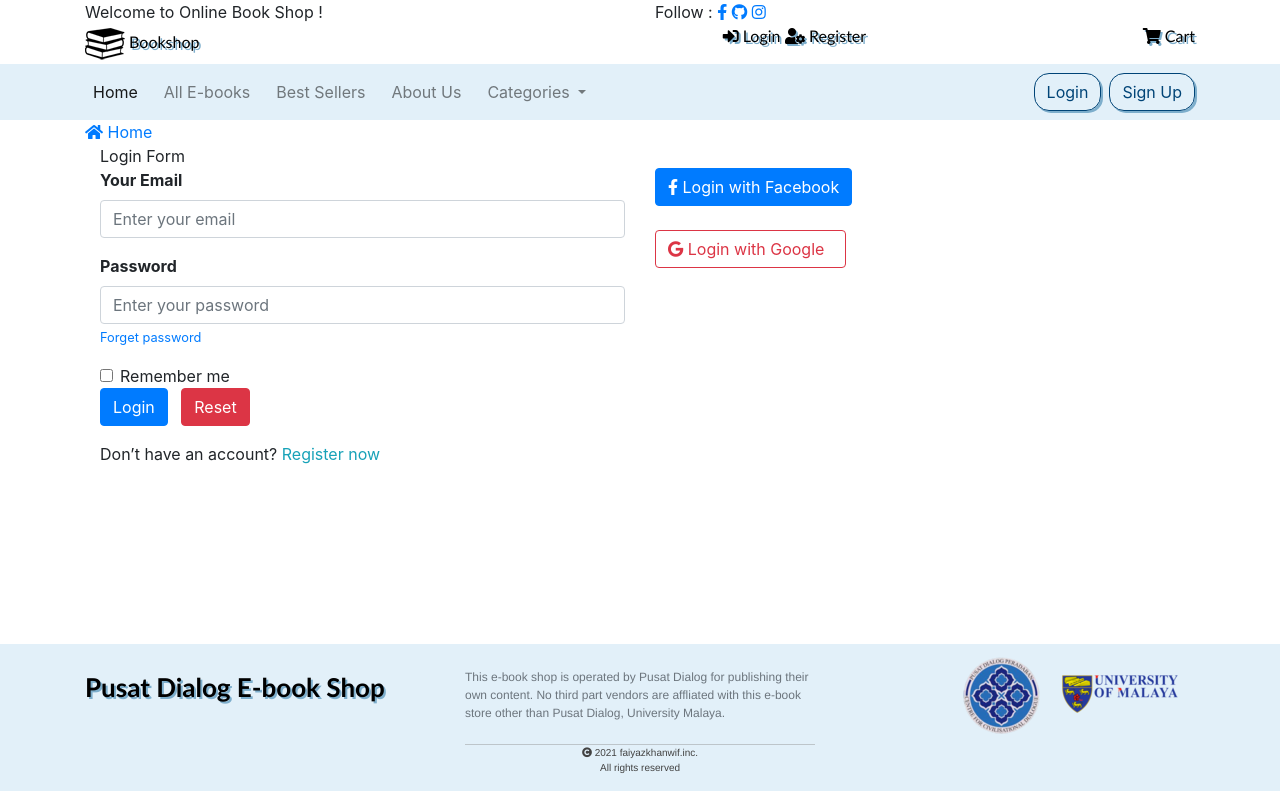
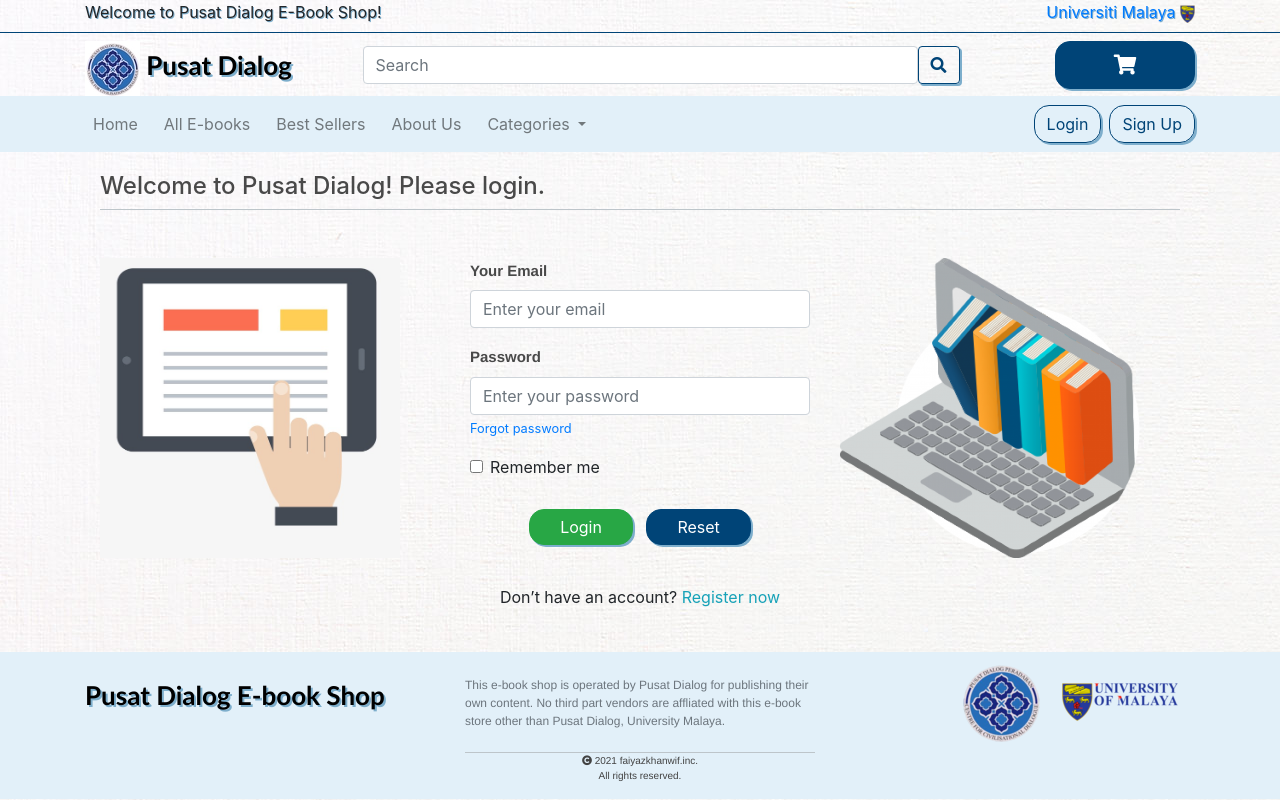
Before and after one commit to faiyazkhanwif/PusatDialog-Ebookstore, a CodeIgniter app: page /PusatDialog-Ebookstore/users/login in a window 1280 px wide. Run offline with CodeIgniter, Linux system fonts and the light colour scheme; data that the repository does not hold is empty; some libraries are stand-ins or nearby versions.

Commit message:
Login page added

```diff
--- a/application/views/include/footer.php
+++ b/application/views/include/footer.php
@@ -34,7 +34,7 @@
             </div>
             <div class="col-md-4">
                 <div class="copy-right">
-                    <p><i class="fas fa-copyright"></i> 2021 faiyazkhanwif.inc. <br>All rights reserved</p>
+                    <p><i class="fas fa-copyright"></i> 2021 faiyazkhanwif.inc. <br>All rights reserved.</p>
                 </div>
             </div>
             <div class="col-md-4">
--- a/application/views/include/menu.php
+++ b/application/views/include/menu.php
@@ -7,8 +7,8 @@
             <div class="container">
                 <div class="collapse navbar-collapse" id="navbarNavDropdown">
                     <ul class="navbar-nav mr-auto mt-2 mt-lg-0">
-                        <li class="nav-item active" style="margin-right: 10px;">
-                            <a class="nav-link" href="">Home</a>
+                        <li class="nav-item" style="margin-right: 10px;">
+                            <a class="nav-link" href="<?= base_url()?>home">Home</a>
                         </li>
                         <li class="nav-item" style="margin-right: 10px;">
                             <a class="nav-link" href="#">All E-books</a>
--- a/application/views/layouts/user_layout.php
+++ b/application/views/layouts/user_layout.php
@@ -10,97 +10,76 @@ defined('BASEPATH') OR exit('No direct script access allowed');
     <meta charset="utf-8">
     <meta name="viewport" content="width=device-width, initial-scale=1, shrink-to-fit=no">
 
+    <!-- jQuery library -->
+    <script src="https://ajax.googleapis.com/ajax/libs/jquery/3.5.1/jquery.min.js"></script>
     <!--==== CSS =====-->
 
     <!-- Bootstrap css -->
-    <link rel="stylesheet" type="text/css" href="<?= base_url('tool/css/bootstrap.min.css'); ?>">
+    <link rel="stylesheet" type="text/css" href="<?= base_url('resource/css/bootstrap.min.css'); ?>">
     <!-- Font-awesome css -->
-    <link rel="stylesheet" type="text/css" href="<?= base_url('tool/css/all.css'); ?>">
-    <!-- Owl-carousel css -->
-    <link rel="stylesheet" type="text/css" href="<?= base_url('tool/css/owl.carousel.min.css'); ?>">
+    <link rel="stylesheet" type="text/css" href="<?= base_url('resource/css/all.css'); ?>">
     <!-- My css -->
-    <link rel="stylesheet" type="text/css" href="<?= base_url('tool/css/style.css'); ?>">
+    <link rel="stylesheet" type="text/css" href="<?= base_url('resource/css/style.css'); ?>">
 
-    <!-- jQuery min js -->
-    <script type="text/javascript" src="<?= base_url('tool/js/jquery-3.2.1.slim.min.js'); ?>"></script>
-
-    <title>Bookshop | User pages</title>
-    <link rel="shortcut icon" type="image/png" href="<?= base_url('tool/img/favicon.png'); ?>">
+    <title>Login</title>
+    <link rel="shortcut icon" type="image/png" href="<?= base_url('resource/img/pdialogsmall.png'); ?>">
 </head>
 
 <body>
     <!--=========== Header area =============-->
-    <div class="header-area">
-        <div class="hearder-top">
+    <header>
+        <div class="header-top">
             <div class="container">
                 <div class="row">
                     <div class="col-md-6">
-                        <div class="welcome-tx">Welcome to Online Book Shop !</div>
+                        <div class="welcome-tx">Welcome to Pusat Dialog E-Book Shop!</div>
                     </div>
                     <div class="col-md-6">
-                        <div class="social-icon">
-                            <span>Follow : </span>
-                            <a href="#" title="Facebook"><i class="fab fa-facebook-f"></i></a>
-                            <a href="#" title="Github"><i class="fab fa-github"></i></a>
-                            <a href="#" title="Instagram"><i class="fab fa-instagram"></i></a>
+                        <span>
+                            <div class="smallintroicons">
+                                <a href="https://um.edu.my/" title="Universiti Malaya">Universiti Malaya</i></a>
+                                <a class = "umlogo" href="https://um.edu.my/" title="Universiti Malaya"><img src="<?= base_url('resource/img/umsmall.png');?>"></i></a>
+                            </div>
+                        </span>
+                    </div>
+                </div>
+            </div>
+        </div>
+        <div class="header-top-hr">
+            <hr>
+        </div>
+        <div class="header-mid">
+            <div class="container">
+                <div class="row no-gutters">
+                    <div class="col-3">
+                        <div class="main-title">
+                            <a href=""><span><img src="<?= base_url('resource/img/pdialogsmall.jpg');?>"> Pusat Dialog</span></a>
+                        </div>
+                    </div>
+                    <div class="col-6">
+                        <div class="search-field">
+                            <input type="text" name="search_book" class="form-control" placeholder="Search">
+                        </div>
+                    </div>
+                    <div class="col">
+                        <div class="search-button">
+                            <button class="btn btn-outline-info btn-rounded waves-effect" type="submit"><i class="fas fa-search"></i></button>
+                        </div>
+                    </div>
+                    <div class="col">
+                        <div class="ic-cart">
+                            <button class="btn btn-outline-info btn-lg btn-rounded waves-effect " type="submit"><i class="fas fa-shopping-cart"></i></button>
                         </div>
                     </div>
                 </div>
             </div>
         </div>
-        <div class="header-mid">
-            <div class="container">
-                <div class="row">
-                    <div class="col-md-5">
-                        <div class="logo">
-                            <div class="lname"><a href="<?= base_url()?>home"><span><img src="<?= base_url('tool/img/favicon.png')?>"> Bookshop</span></a></div>
-                        </div>
-                    </div>
-                    <div class="col-md-7">
-                        <div class="row">
-                            <div class="col-md-9 text-center">
-                            <?php if($this->session->userdata('logged_in') == FALSE): ?>
-
-                                <a href="<?= base_url()?>users/login" class="btn-login"><i class="fas fa-sign-in-alt"></i> Login</a>
-                                <a href="<?= base_url()?>users/registration" class="btn-login"><i class="fas fa-user-cog"></i> Register</a>
-
-                            <?php else: ?>
-
-                            <div class="admin-search">
-                                <?= form_open('users/search', ['id'=>'user-search'])?>
-                                    <input type="text" name="search_book" class="form-control" placeholder="Search any book">
-                                    <button type="submit"><i class="fas fa-search"></i></button>
-                              <?= form_close()?>
-                            </div>
-
-                            <?php endif; ?>
-                            </div>
-                            <div class="col-md-3">
-                                <div class="ic-cart"><a href="<?= base_url()?>cart"><i class="fas fa-shopping-cart"></i> Cart</a></div>
-                                <!--=== cart item count ===-->
-                                <?php if($this->cart->contents()): ?>
-                                <div class="cart-count">
-                                    <div><?php $rows = count($this->cart->contents());
-                                    print $rows; ?></div>
-                                </div>
-                                <?php endif; ?>
-                            </div>
-                        </div>
-                    </div>
-                </div>
-            </div>
-        </div>
-        <!--============ Menu Area =============-->
+        <!--========== Menu Area =========-->
         <div>
             <?php $this->load->view('include/menu'); ?>
         </div>
     </div>
-    <!-- ========== single header ==========-->
-    <div class="single-header-u">
-        <div class="container">
-            <span><a href="<?= base_url()?>home"><i class="fas fa-home"></i> Home</a></span>
-        </div>
-    </div>
+</header>
 <!--============ Content-area ===========-->
 <div class="container">
     <div class="row">
--- a/application/views/users/login.php
+++ b/application/views/users/login.php
@@ -21,22 +21,28 @@
 <div class="login-form-area">
     <div class="container">
         <div class="login-form">
-            <div class="form-header">Login Form</div>
+            <div class="form-header section-title" style="padding-top: 20px; border-bottom: .2px solid #BDC5CA;"><h4>Welcome to Pusat Dialog! Please login.
+            </h4></div>
+            <br>
+            <br>
             <div class="row">
-                <div class="col-lg-6">
+                <div class="col-lg-4">
+                    <img style="height: 300px; width: 300px;" src="<?= base_url('resource/img/logintwo.png');?>">
+                </div>
+                <div class="col-lg-4">
                     <?= form_open('users/login');?>
                     <div class="form-group">
-                        <label for="email"><b>Your Email</b></label>
+                        <label for="email" class="section-title" style="font-family: Helvetica; font-size: 15px;"><b>Your Email</b></label>
 
                         <?= form_input(['name'=>'email','placeholder'=>'Enter your email','value'=>set_value('email'), 'class'=>'form-control']);?>
 
                         <?= form_error('email', '<div class="text-danger">','</div>'); ?>
                     </div>
                     <div class="form-group">
-                        <label for="password"><b>Password</b></label>
+                        <label for="password" class="section-title" style="font-family: Helvetica; font-size: 15px;"><b>Password</b></label>
 
                         <?= form_password(['name'=>'password','placeholder'=>'Enter your password','value'=> '', 'class'=>'form-control']);?>
-                        <small><a href="#">Forget password</a></small>
+                        <small><a href="#">Forgot password</a></small>
 
                         <?= form_error('password', '<div class="text-danger">','</div>'); ?>
 
@@ -44,26 +50,23 @@
 
                     <div class="form-check">
                         <?=form_checkbox('checkbox', 'accept', False, ['class'=>'form-check-input']);?>
-                        <label class="form-check-label">Remember me</label>
+                        <label class="form-check-label" >Remember me</label>
                     </div>
-                    <div class="form-group">
-                        <?= form_submit(['name'=>'submit','value'=>'Login', 'class'=>'btn btn-primary my-btn']); ?>&nbsp
-                        <?= form_reset(['name'=> 'reset', 'value'=> 'Reset', 'class'=>'btn btn-danger my-btn-res'])?>
+                    <div class="form-group" style="text-align: center;">
+                        <?= form_submit(['name'=>'submit','value'=>'Login', 'class'=>'btn btn-success my-btn']); ?>&nbsp
+                        <?= form_reset(['name'=> 'reset', 'value'=> 'Reset', 'class'=>'btn my-btn-res'])?>
                     </div>
-                    <div class="form-group" id="acc">
+                    <br>
+                    <div class="form-group" style="text-align: center;" id="acc">
                         <span>Don’t have an account?</span>
                         <a href="<?= base_url() ?>users/registration" class= "text-info">Register now</a>
                     </div>
                     <?= form_close();?>
                 </div>
-                <!--=== Login with social apps ===-->
-                <div class="col-lg-6">
-                    <div class="login-with">
-                        <span><a href="#" class="btn btn-primary fb"><i class="fab fa-facebook-f"></i> Login with Facebook</a></span><br><br>
-                        <span><a href="#" class="btn btn-outline-danger"><i class="fab fa-google"></i> Login with Google &nbsp</a></span>
+                <div class="col-lg-4">
+                    <img style="height: 300px; width: 300px;" src="<?= base_url('resource/img/loginpone.png');?>">
                 </div>
             </div>
         </div>
     </div>
 </div>
-</div>
--- a/resource/css/style.css
+++ b/resource/css/style.css
@@ -1,4 +1,7 @@
 /*========== Base CSS ==============*/
+body {
+  background-image: url(../img/background.jpg) ;
+}
 hr {
     border-color: #004477;
     margin-top: 8px;
@@ -183,3 +186,25 @@ a:hover {
     background-position: center;
     background-size: cover;
 }
+.my-btn {
+    margin-top: 30px;
+    box-shadow: 2px 2px #7DAECC;
+    border-radius: 15px;
+    padding: 5px 30px;
+
+}
+.my-btn-res {
+    margin-top: 30px;
+    border-color: #004477;
+    background-color: #004477;
+    color: white;
+    box-shadow: 2px 2px #7DAECC;
+    border-radius: 15px;
+    padding: 5px 30px;
+}
+.my-btn-res:hover{
+    color: white;
+    border-color:  #0082e6;
+    background-color:   #0082e6;
+    box-shadow: 2px 2px #7DAECC;
+}
```
Also changed, not shown: application/views/include/cse_books.php (deleted, +0 -23 lines), application/views/include/recent_books.php (deleted, +0 -23 lines), resource/img/background.jpg (added), resource/img/book1.jpg (deleted), resource/img/book2.jpg (deleted), resource/img/book3.jpg (deleted), resource/img/book4.jpg (deleted), resource/img/favicon.png (deleted), resource/img/loginpone.png (added), resource/img/logintwo.png (added), resource/img/slider-image-1.jpg (deleted), resource/img/slider-image-2.jpg (deleted), resource/img/slider-image-3.jpg (deleted). Lines whose indentation alone changed are shown as unchanged.
